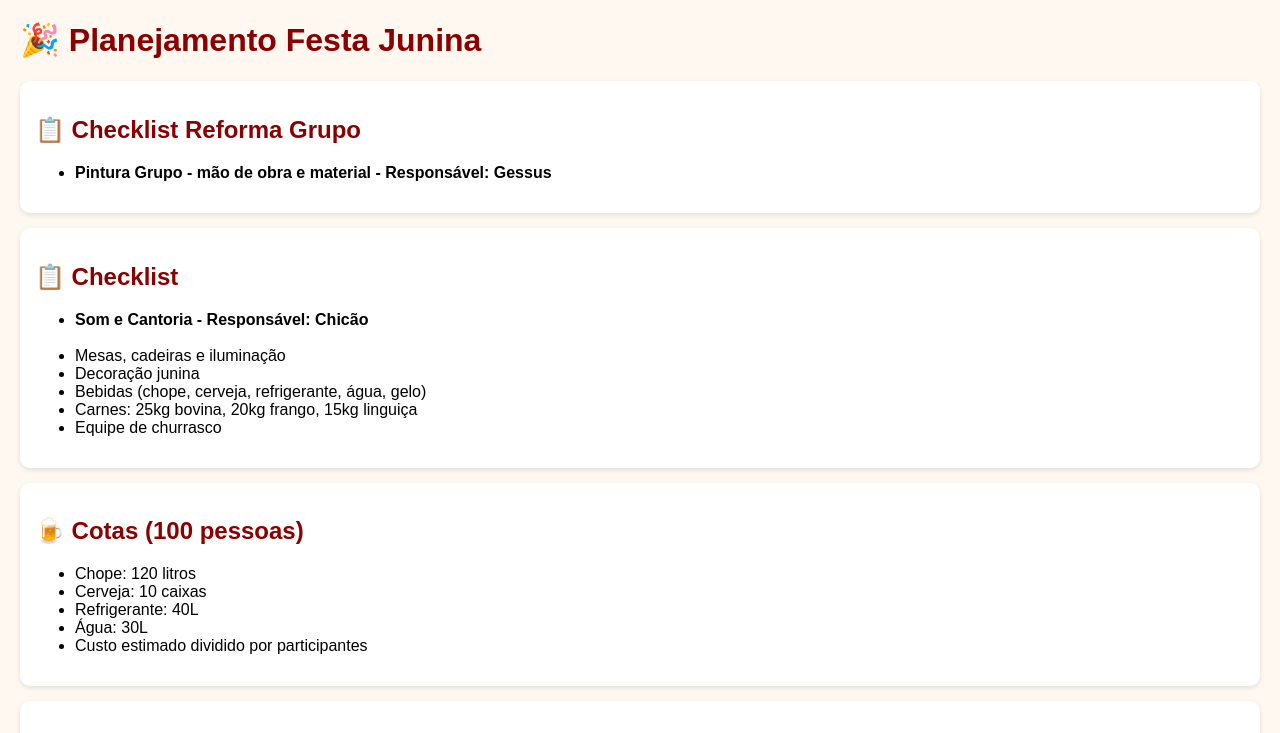
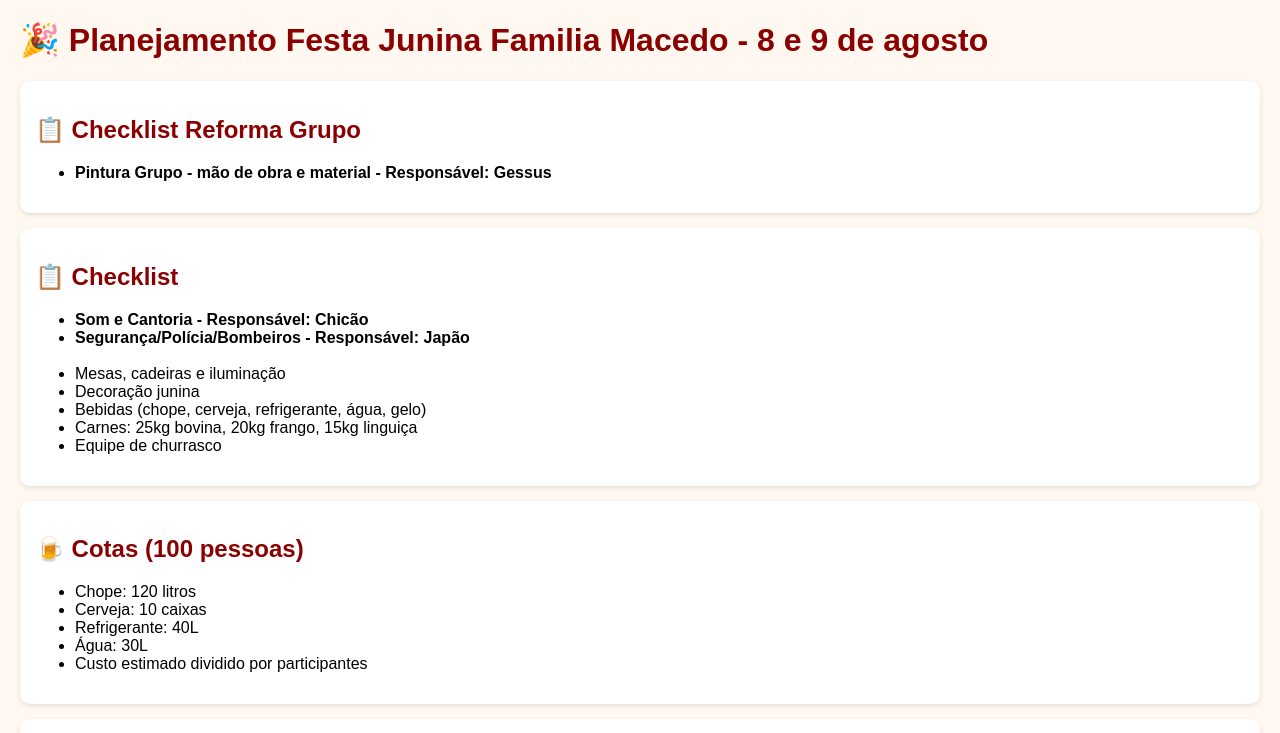
Before and after one commit to GustavoMacedoDev/festa-junina, a plain HTML site: page index.html in a window 1280 px wide. Shown: the top 733 px of the page. Drawn offline with Linux system fonts and the light colour scheme.

Commit message:
segurança

```diff
--- a/index.html
+++ b/index.html
@@ -3,7 +3,7 @@
 <head>
   <meta charset='UTF-8'>
   <meta name='viewport' content='width=device-width, initial-scale=1.0'>
-  <title>Festa Junina Familia Macedo - 8 e 9 de agosto- Planejamento</title>
+  <title>Festa Junina Planejamento</title>
   <style>
     body { font-family: Arial; margin: 20px; background:#fff8f0 }
     h1, h2 { color:#8B0000 }
@@ -11,7 +11,7 @@
   </style>
 </head>
 <body>
-<h1>🎉 Planejamento Festa Junina</h1>
+<h1>🎉 Planejamento Festa Junina Familia Macedo - 8 e 9 de agosto</h1>
 
 <div class='card'>
 <h2>📋 Checklist Reforma Grupo</h2>
@@ -22,9 +22,12 @@
 
 <div class='card'>
 <h2>📋 Checklist</h2>
-<ul>
-  <strong><li>Som e Cantoria - Responsável: Chicão </li></strong>
-  <br>
+  <ul>
+    <strong>
+      <li>Som e Cantoria - Responsável: Chicão </li>
+      <li>Segurança/Polícia/Bombeiros - Responsável: Japão </li>
+    </strong>
+    <br>
 <li>Mesas, cadeiras e iluminação</li>
 <li>Decoração junina</li>
 <li>Bebidas (chope, cerveja, refrigerante, água, gelo)</li>
```
